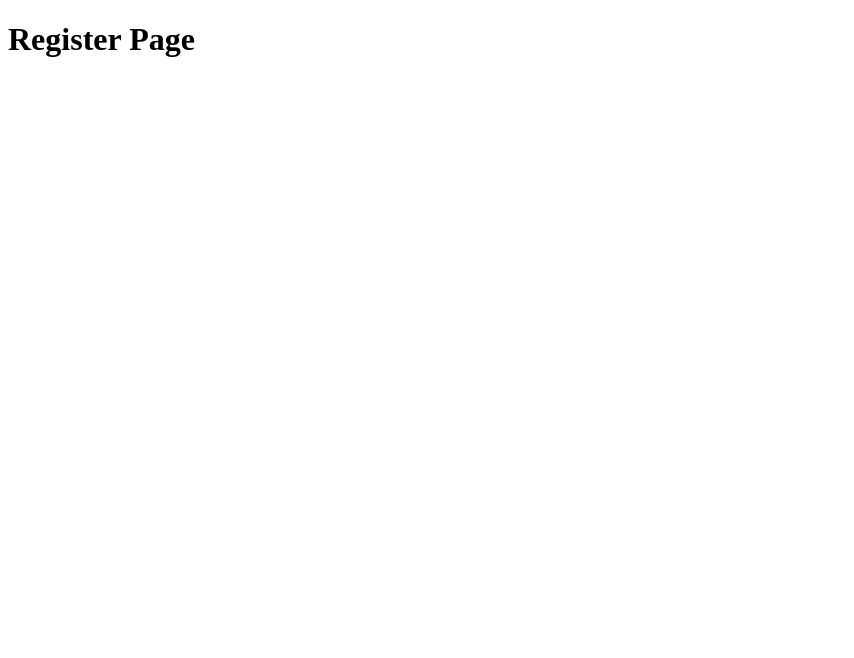
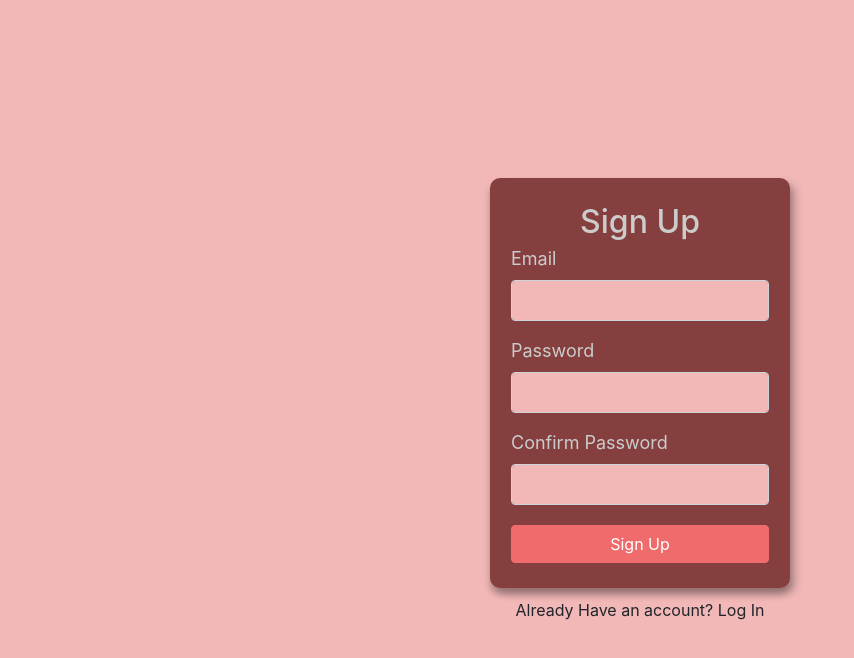
Before and after one commit to valamuri2020/Vision, a React (Create React App) app: page /register in a window 1280 px wide. Shown: the top 658 px of the page, without its empty margins (0-854 px from the left). Built offline with nearby package versions, Linux system fonts and the light colour scheme.

Commit message:
sign up card UI complete

```diff
--- a/package.json
+++ b/package.json
@@ -7,6 +7,7 @@
     "@testing-library/react": "^11.2.5",
     "@testing-library/user-event": "^12.8.3",
     "react": "^17.0.1",
+    "react-bootstrap": "^1.5.2",
     "react-dom": "^17.0.1",
     "react-router-dom": "^5.2.0",
     "react-scripts": "4.0.3",
--- a/src/components/register/register.jsx
+++ b/src/components/register/register.jsx
@@ -1,5 +1,47 @@
-import React from "react"
+import React, { useState, useRef } from "react";
+import { Card, Form } from "react-bootstrap";
+import {
+  RegisterContainer,
+  DarkPinkCard,
+  ContentWrapper,
+  CardContent,
+  SubmitButton,
+  Header,
+  WhiteFormLabel,
+  Textbox,
+  SignInText,
+} from "./registerStyles";
 
 export const Register = (props) => {
-    return <h1>Register Page</h1>
-}
+  const emailRef = useRef();
+  const passwordRef = useRef();
+  const passwordConfirmRef = useRef();
+
+  return (
+    <RegisterContainer>
+      <ContentWrapper classname="w-100">
+        <DarkPinkCard>
+          <CardContent>
+            <Header>Sign Up</Header>
+            <Form>
+              <Form.Group id="email">
+                <WhiteFormLabel>Email</WhiteFormLabel>
+                <Textbox type="email" required ref={emailRef}></Textbox>
+              </Form.Group>
+              <Form.Group id="password">
+                <WhiteFormLabel>Password</WhiteFormLabel>
+                <Textbox type="password" required ref={passwordRef}></Textbox>
+              </Form.Group>
+              <Form.Group id="password-confirm">
+                <WhiteFormLabel>Confirm Password</WhiteFormLabel>
+                <Textbox type="password" required ref={passwordConfirmRef}></Textbox>
+              </Form.Group>
+              <SubmitButton type="submit">Sign Up</SubmitButton>
+            </Form>
+          </CardContent>
+        </DarkPinkCard>
+        <SignInText>Already Have an account? Log In</SignInText>
+      </ContentWrapper>
+    </RegisterContainer>
+  );
+};
--- /dev/null
+++ b/src/components/register/registerStyles.jsx
@@ -0,0 +1,80 @@
+import styled from "styled-components";
+import {
+  Container,
+  FormControl,
+  FormLabel,
+  Button,
+} from "react-bootstrap";
+
+const gray = "#ccc";
+const darkpink = "#853F3F";
+const lightpink = "#F06B6B";
+const palepink = "#f2b8b8"
+
+export const RegisterContainer = styled(Container)`
+  display: flex;
+  align-items: center;
+  justify-content: center;
+  min-height: 100vh;
+  background-color: ${palepink};
+  max-width: 100%;
+`;
+
+export const DarkPinkCard = styled.div`
+  background-color: ${darkpink};
+  border-radius: 10px;
+  box-shadow: 0px 6px 6px rgba(0, 0, 0, 0.14),
+    0px 6px 9px rgba(0, 0, 0, 0.12), 6px 6px 9px rgba(0, 0, 0, 0.2);
+  padding: 5px 1rem;
+`;
+
+export const CardContent = styled.div`
+    flex: 1 1 auto;
+    min-height: 1px;
+    padding: 1.25rem 5px;
+`
+
+export const ContentWrapper = styled.div`
+  width: 300px;
+`;
+
+export const Header = styled.h2`
+  text-align: center;
+  margin-bottom: 4px;
+  color: ${gray};
+`;
+
+export const WhiteFormLabel = styled(FormLabel)`
+  color: ${gray};
+  font-size: 18px;
+`;
+export const Textbox = styled(FormControl)`
+  background-color: ${palepink};
+  &:focus{
+    border-color: ${darkpink}
+    &&& { box-shadow: 0 0 5px rgba(133, 63, 63, 0.28); }
+    background-color: ${palepink};
+    color: ${darkpink};
+  };
+  color: ${darkpink};
+  font-size: 18px;
+  font-weight: 600;
+`;
+
+export const SignInText = styled.div`
+  text-align: center;
+  margin-top: 10px;
+  width: 100%;
+`;
+
+export const SubmitButton = styled(Button)`
+  background-color: ${lightpink};
+  border-color: ${lightpink};
+  &:hover {
+    background-color: ${palepink};
+    border-color: ${palepink};
+    color: #222;
+  }
+  width: 100%;
+  margin-top: 4px;
+`;
--- /dev/null
+++ b/src/components/signIn/signInStyles.jsx
@@ -0,0 +1 @@
+import styled from "styled-components"
--- a/src/index.js
+++ b/src/index.js
@@ -1,7 +1,7 @@
 import React from "react";
 import ReactDOM from "react-dom";
 import App from "./App";
-
+import "bootstrap/dist/css/bootstrap.min.css"
 ReactDOM.render(<App />, document.getElementById("root"));
 
 // If you want to start measuring performance in your app, pass a function
```
Also changed, not shown: src/components/list/list.jsx (line endings or trailing spaces), 1 other file (tests, documents, lock files or other folders).
